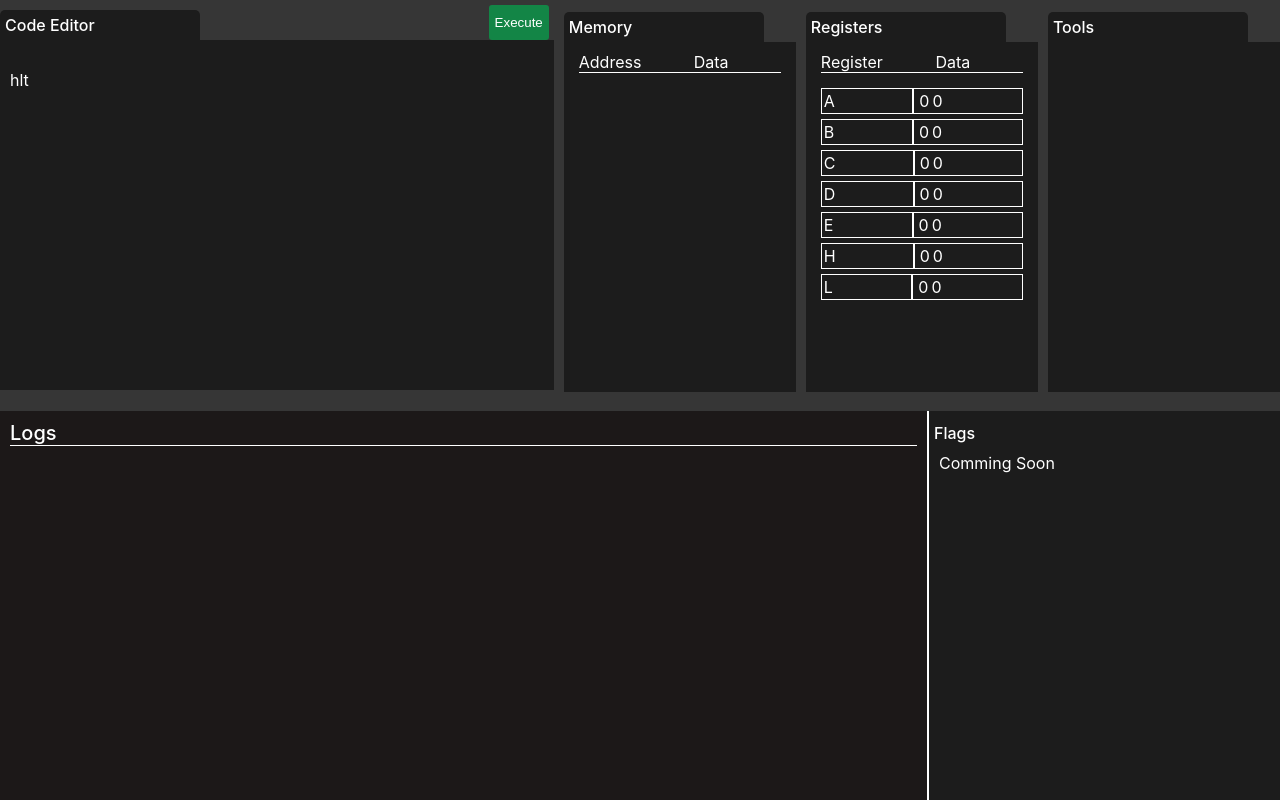
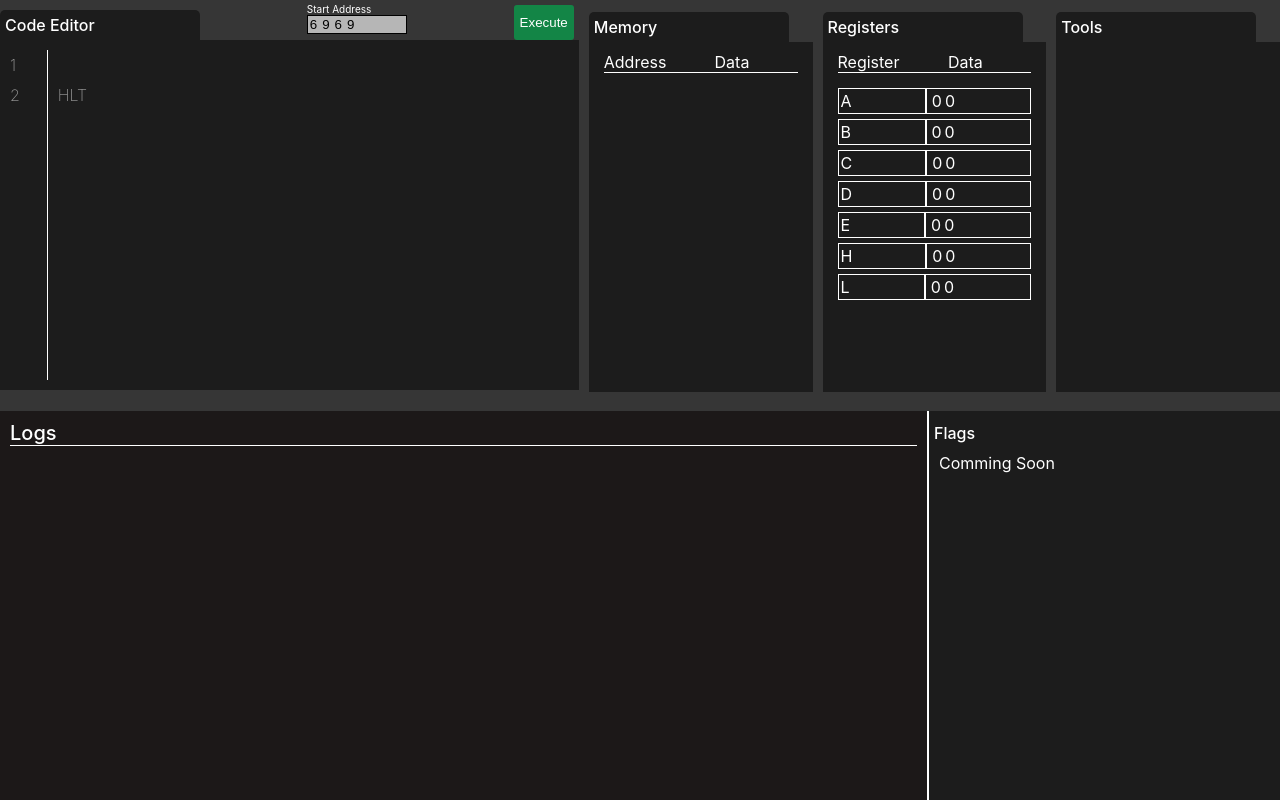
Before and after one commit to riwajp/Intel-8085-Simulator, a Next.js app: page / in a window 1280 px wide. Built offline with nearby package versions, Linux system fonts and the light colour scheme.

Commit message:
code lines

```diff
--- a/pages/Components/CodeEditor.js
+++ b/pages/Components/CodeEditor.js
@@ -1,11 +1,39 @@
-import React, { useRef } from "react";
+import React, { useRef, useState, useEffect } from "react";
+import { dec, hex, isHex } from "../../utils";
 
-const CodeEditor = ({ execute }) => {
+const CodeEditor = ({ execute, setCurrentAddress, current_address }) => {
+  let handleChange = (val) => {
+    if (val.length <= 4) {
+      setCurrentAddress(val);
+    }
+  };
+  const [lines, setLines] = useState([]);
+
   const div_ref = useRef();
+  useEffect(() => {
+    let code = div_ref?.current.innerText;
+    let code_array = code?.split("\n");
+    setLines(code_array);
+    document.addEventListener("keyup", () => {
+      let code = div_ref?.current.innerText;
+      console.log(code);
+      let code_array = code?.split("\n");
+      console.log(code_array);
+      setLines(code_array);
+    });
+  }, []);
   return (
     <div className="code-container">
       <div className="code-container-head">
         <div className="code-container-title">Code Editor</div>
+        <div className="start-from-container">
+          <div className="address-label">Start Address</div>
+          <input
+            onChange={(e) => handleChange(e.target.value)}
+            value={current_address}
+            className="address-input"
+          />
+        </div>
         <button
           onClick={() => execute(div_ref.current.innerText)}
           className="execute-button"
@@ -13,9 +41,20 @@ const CodeEditor = ({ execute }) => {
           Execute
         </button>
       </div>
-      <div contentEditable={true} ref={div_ref} className="code-editor">
-        <br />
-        hlt
+      <div className="code-editor">
+        <div className="line-number">
+          {lines?.map((l, i) => (
+            <div>{i + 1}</div>
+          ))}
+        </div>
+        <div
+          contentEditable={true}
+          ref={div_ref}
+          className="code-editor-editable"
+        >
+          <br />
+          hlt
+        </div>
       </div>
     </div>
   );
--- a/pages/Components/Log.js
+++ b/pages/Components/Log.js
@@ -1,4 +1,4 @@
-import React from "react";
+import React, { useState, useEffect } from "react";
 
 const Log = ({
   logs,
@@ -7,16 +7,21 @@ const Log = ({
   setRegisters,
   register_states,
 }) => {
+  const [active_index, setActiveIndex] = useState();
+  useEffect(() => {
+    setActiveIndex(logs.length - 1);
+  }, [logs]);
   return (
     <div className="logs-container">
       <div className="logs-container-title">Logs</div>
       <div className="log-elements">
         {logs.map((l, i) => (
           <div
-            className="log-element"
+            className={`log-element ${i == active_index ? "active" : ""} `}
             onClick={() => {
               setMemory(memory_states[i]);
               setRegisters(register_states[i]);
+              setActiveIndex(i);
             }}
           >
             <span>
--- a/pages/Components/Memory.js
+++ b/pages/Components/Memory.js
@@ -1,7 +1,7 @@
 import React from "react";
+import { dec } from "../../utils";
 
-function Memory({ memory }) {
-  console.log(memory);
+function Memory({ memory, compilation_memory }) {
   return (
     <div className="memory-container">
       <div className="memory-container-title">Memory</div>
@@ -10,12 +10,18 @@ function Memory({ memory }) {
           <div className="memory-slots-title-address">Address</div>
           <div className="memory-slots-title-data">Data</div>
         </div>
-        {Object.keys(memory).map((m) => (
-          <div className="memory-element">
-            <div className="memory-address">{m.toUpperCase()}</div>
-            <div className="memory-data">{memory[m]}</div>
-          </div>
-        ))}
+        {Object.keys(memory)
+          .sort((m, n) => dec(m) - dec(n))
+          .map((m) => (
+            <div
+              className={`memory-element ${
+                Object.keys(compilation_memory).includes(m) ? "compilation" : ""
+              }`}
+            >
+              <div className="memory-address">{m.toUpperCase()}</div>
+              <div className="memory-data">{memory[m]}</div>
+            </div>
+          ))}
       </div>
     </div>
   );
--- a/pages/index.js
+++ b/pages/index.js
@@ -27,14 +27,15 @@ export default function Home() {
   const [logs, setLogs] = useState([]);
   const [memory_states, setMemoryStates] = useState([]);
   const [register_states, setRegisterStates] = useState([]);
-  console.log(memory_states, register_states);
+  const [compilation_memory, setCompilationMemory] = useState({});
   //load the program into the memory============================================================
   const load = (code) => {
     setRegisters(initial_registers);
+    setMemory({});
     let code_lines_separated = code.split("\n");
 
     var address = current_address;
-    let memory_temp = memory;
+    let memory_temp = {};
 
     for (let i in code_lines_separated) {
       var line = checkSyntax(code_lines_separated[i]);
@@ -44,23 +45,26 @@ export default function Home() {
       }
       let hex_code = hexCode(line);
 
-      memory[address] = hex_code.opCode;
+      memory_temp[address] = hex_code.opCode;
       address = inr(address);
       if (hex_code.opCode == "EF") {
+        setCompilationMemory(memory_temp);
+        console.log(memory_temp);
         return memory_temp;
       }
 
       if (hex_code.data != "") {
-        memory[address] = hex_code.data.substring(0, 2);
+        memory_temp[address] = hex_code.data.substring(0, 2);
 
         address = inr(address);
         if (hex_code.data.length == 4) {
-          memory[address] = hex_code.data.substring(2, 5);
+          memory_temp[address] = hex_code.data.substring(2, 5);
           address = inr(address);
         }
       }
     }
     setMemory(memory_temp);
+
     return `You missed HLT!`;
   };
 
@@ -427,8 +431,12 @@ export default function Home() {
   return (
     <div className="body-container">
       <div className="main-container">
-        <CodeEditor execute={(code) => execute(code)} />
-        <Memory memory={memory} />
+        <CodeEditor
+          execute={(code) => execute(code)}
+          current_address={current_address}
+          setCurrentAddress={setCurrentAddress}
+        />
+        <Memory memory={memory} compilation_memory={compilation_memory} />
 
         <Registers registers={registers} />
 
--- a/styles/globals.css
+++ b/styles/globals.css
@@ -77,16 +77,38 @@ a {
   width: 100%;
   background-color: rgb(28, 28, 28);
 
-  z-index: 3;
   overflow-y: scroll;
   padding:10px 10px 10px 10px;
 }
 
+.code-editor{
+  display:grid;
+  line-height:30px;
+  text-transform: uppercase;
+  font-weight: 200;
+  word-spacing:10px;
+  color:rgb(153, 153, 153);
+}
+.line-number{
+  grid-column-start: 1;
+  grid-column-end: 2;
+  border-right:1px solid white;
+
+}
+.code-editor-editable{
+  padding-left:10px;
+  grid-column-start: 2;
+  grid-column-end: 20;
+   width: 100%;
+  background-color: rgb(28, 28, 28);
+
+
+}
 .flag-body{
   overflow:auto;
 }
 
-.code-editor:focus{
+.code-editor-editable:focus{
   border:0;
   outline:0;
 }
@@ -285,3 +307,30 @@ padding-right:0;
 .error{
   color:red;
 }
+
+.active{
+  border:2px solid white;
+}
+
+.compilation{
+  background-color: rgb(114, 112, 112);;
+}
+
+
+.start-from-container{
+  margin-left:auto;
+  margin-right: 0;
+  width:100px;
+  margin-top:-7px;
+}
+.address-label{
+  font-size: 10px;
+}
+.address-input{
+  width:100px;
+  border:1px solid black;
+  background-color: rgb(182, 182, 182);;
+  float:right;
+  text-transform: uppercase;
+  letter-spacing: 5px;
+}
```
